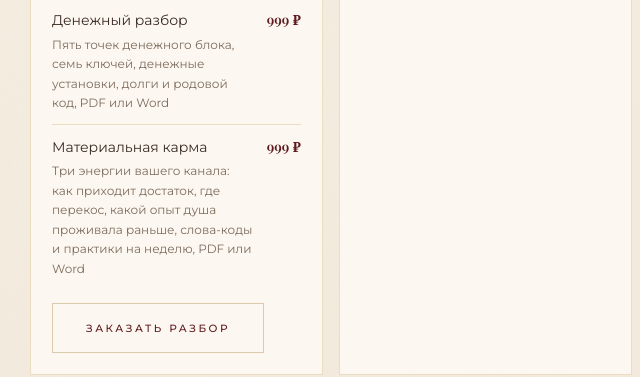
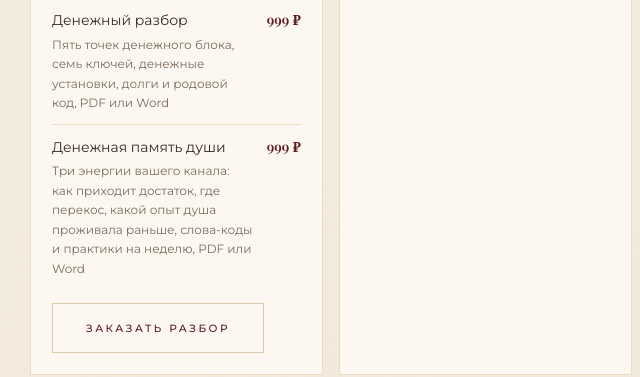
Before and after one commit to axis-axi/matrica, a plain HTML site: page index.html in a window 1280 px wide. Shown: the part 3562-3939 px from the top of the page, 0-640 px from the left. Drawn offline with nearby package versions, Linux system fonts and the light colour scheme.

Commit message:
Материальная карма переименована в Денежную память души
Co-Authored-By: Claude Sonnet 5.5 <noreply@anthropic.com>

```diff
--- a/index.html
+++ b/index.html
@@ -1394,7 +1394,7 @@ html,body{margin:0;padding:0;background:#F7F1E8;}
           <div class="mx-pg-row"><div>Личный бренд<small>Как вас видят, что показывать в блоге, темы и действия, палитра и стиль одежды под ваш запрос, PDF или Word</small></div><b>999 ₽</b></div>
           <div class="mx-pg-row"><div>Совместимость<small>Разбор пары по всем позициям матрицы: от первой встречи до предназначения союза, PDF или Word</small></div><b>999 ₽</b></div>
           <div class="mx-pg-row"><div>Денежный разбор<small>Пять точек денежного блока, семь ключей, денежные установки, долги и родовой код, PDF или Word</small></div><b>999 ₽</b></div>
-          <div class="mx-pg-row"><div>Материальная карма<small>Три энергии вашего канала: как приходит достаток, где перекос, какой опыт душа проживала раньше, слова-коды и практики на неделю, PDF или Word</small></div><b>999 ₽</b></div>
+          <div class="mx-pg-row"><div>Денежная память души<small>Три энергии вашего канала: как приходит достаток, где перекос, какой опыт душа проживала раньше, слова-коды и практики на неделю, PDF или Word</small></div><b>999 ₽</b></div>
           <a class="mx-btn mx-btn-ghost" href="https://t.me/nadyakuht" target="_blank" rel="noopener">Заказать разбор</a>
         </div>
         <div class="mx-pg">
```
